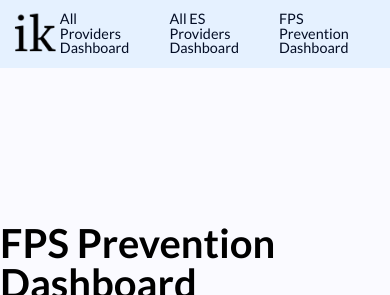
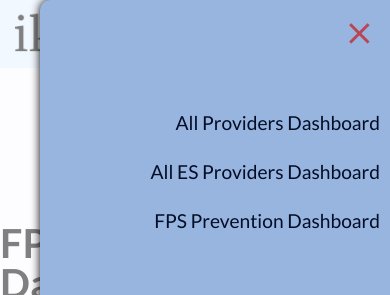
Before and after one commit to fpspokane/reports, an Angular app: page /fps-prevention in a window 390 px wide. Shown: the top 295 px of the page. Built offline with nearby package versions, Linux system fonts and the light colour scheme; what ng2-charts would draw is missing.

Commit message:
added hamburger links

```diff
--- a/src/app/components/hamburger/hamburger.component.css
+++ b/src/app/components/hamburger/hamburger.component.css
@@ -43,3 +43,15 @@
   transform: scale(1.15);
   background-color: var(--secondary-color);
 }
+.h-links {
+  display: flex;
+  flex-direction: column;
+  align-items: flex-end;
+  padding-top: 30px;
+}
+.h-link {
+  text-decoration: none;
+  font-size: 1.2rem;
+  margin: 15px 0;
+  color: var(--primary-text);
+}
--- a/src/app/components/hamburger/hamburger.component.html
+++ b/src/app/components/hamburger/hamburger.component.html
@@ -12,5 +12,29 @@
         >{{ "close" }}</i
       >
     </div>
+    <div class="h-links">
+      <a
+        class="h-link"
+        routerLink="/providers"
+        appClickedOutside
+        (clickedOutside)="hideHamburger()"
+        >All Providers Dashboard</a
+      >
+      <a
+        class="h-link"
+        routerLink="/es-providers"
+        appClickedOutside
+        (clickedOutside)="hideHamburger()"
+      >
+        All ES Providers Dashboard
+      </a>
+      <a
+        class="h-link"
+        routerLink="/fps-prevention"
+        appClickedOutside
+        (clickedOutside)="hideHamburger()"
+        >FPS Prevention Dashboard
+      </a>
+    </div>
   </div>
 </section>
--- a/src/app/components/navbar/navbar.component.html
+++ b/src/app/components/navbar/navbar.component.html
@@ -7,7 +7,7 @@
   />
   <!-- place comment in ng-container for hamburger functionality -->
   <!-- *ngIf="screenWidth > 768; else hamburgerMenu" -->
-  <ng-container>
+  <ng-container *ngIf="screenWidth > 768; else hamburgerMenu">
     <div class="nav-links" [class.hide]="currentPath === '/'">
       <a class="nav-link" routerLink="/providers">All Providers Dashboard</a>
       <a class="nav-link" routerLink="/es-providers">
--- a/src/app/components/navbar/navbar.component.ts
+++ b/src/app/components/navbar/navbar.component.ts
@@ -10,7 +10,7 @@ import { Router, NavigationEnd } from '@angular/router';
 export class NavbarComponent implements OnInit {
   currentPath: string = '/';
   screenWidth: number = window.innerWidth;
-  hamburger: boolean = false;
+  hamburger: boolean = true;
 
   constructor(
     private router: Router,
```
